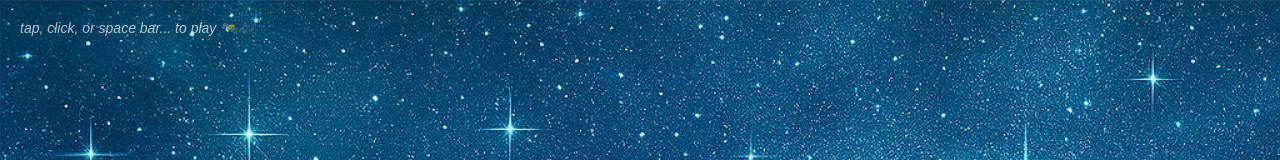
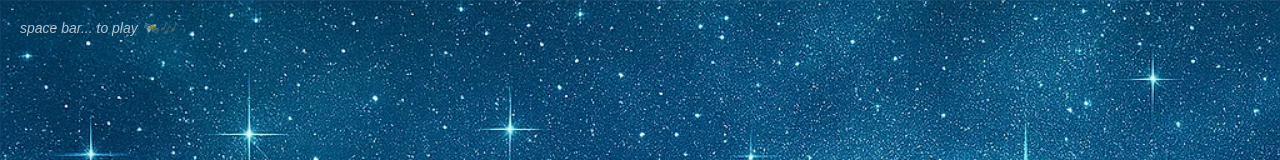
Before and after one commit to JonDotExe/andthestarsgowithyou.com, a plain HTML site: page index.html in a window 1280 px wide. Shown: the top 160 px of the page. Drawn offline with Linux system fonts and the light colour scheme.

Commit message:
Update index.html
fixing space bar

```diff
--- a/index.html
+++ b/index.html
@@ -165,7 +165,7 @@
   <div class="play-pause-icon" id="playPauseIcon">⏸️</div>
 
   <!-- Instructions -->
-  <div class="instructions">tap, click, or space bar... to play 🛰️🎶</div>
+  <div class="instructions">space bar... to play 🛰️🎶</div>
 
   <!-- Audio Controls -->
   <div class="audio-controls">
```
